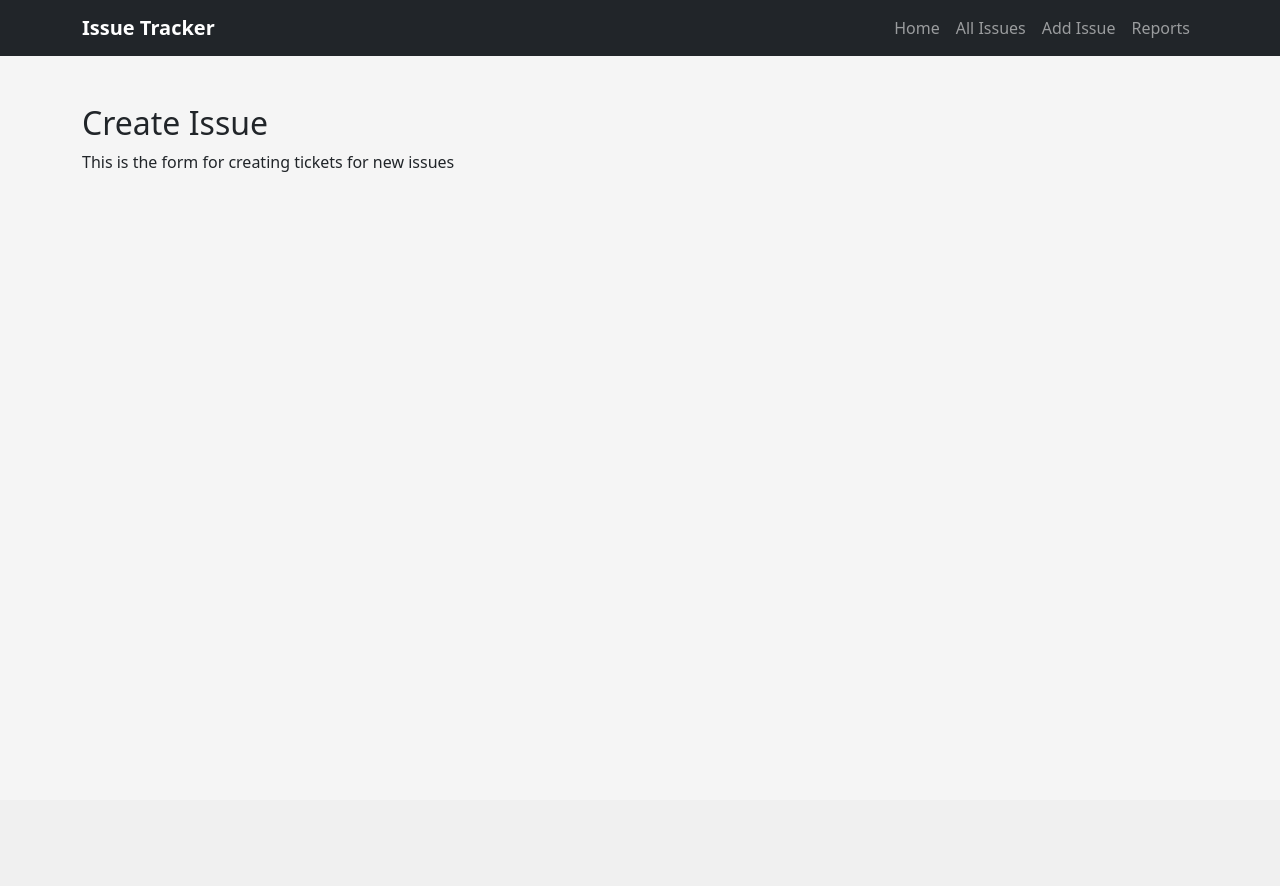
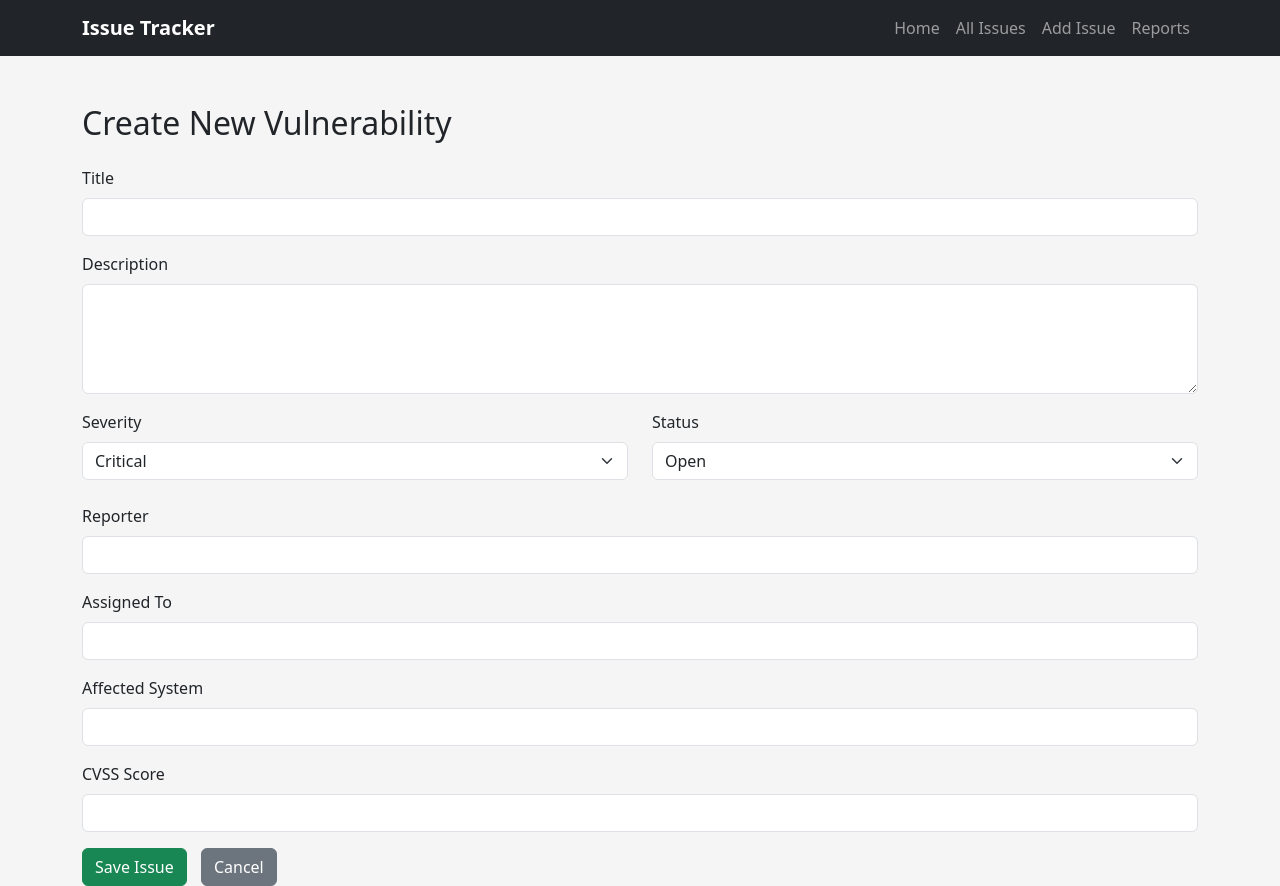
Before and after one commit to dbsspencerjohn-dot/spencer, a Flask app: page /create-issue in a window 1280 px wide. Before the commit the page ends 172 px from the top, so only its background shows below. Run offline with Flask 3, Linux system fonts and the light colour scheme.

Commit message:
created the  create_issue page ( Source : Flask documentation + AI + self )

```diff
--- a/templates/create_issue.html
+++ b/templates/create_issue.html
@@ -1,8 +1,93 @@
 {% extends "base.html" %} {% block title %} Create Issue {% endblock %} {% block
 content %}
 
-<h2>Create Issue</h2>
+<h2 class="mb-4">Create New Vulnerability</h2>
 
-<p>This is the form for creating tickets for new issues</p>
+<form method="POST">
+  <div class="mb-3">
+    <label class="form-label"> Title </label>
+
+    <input type="text" name="title" class="form-control" required />
+  </div>
+
+  <div class="mb-3">
+    <label class="form-label"> Description </label>
+
+    <textarea
+      name="description"
+      class="form-control"
+      rows="4"
+      required
+    ></textarea>
+  </div>
+
+  <div class="row">
+    <div class="col-md-6">
+      <label class="form-label"> Severity </label>
+
+      <select name="severity" class="form-select">
+        <option>Low</option>
+
+        <option>Medium</option>
+
+        <option>High</option>
+
+        <option selected>Critical</option>
+      </select>
+    </div>
+
+    <div class="col-md-6">
+      <label class="form-label"> Status </label>
+
+      <select name="status" class="form-select">
+        <option selected>Open</option>
+
+        <option>In Progress</option>
+
+        <option>Resolved</option>
+
+        <option>Closed</option>
+      </select>
+    </div>
+  </div>
+
+  <br />
+
+  <div class="mb-3">
+    <label class="form-label"> Reporter </label>
+
+    <input type="text" name="reporter" class="form-control" required />
+  </div>
+
+  <div class="mb-3">
+    <label class="form-label"> Assigned To </label>
+
+    <input type="text" name="assigned_to" class="form-control" required />
+  </div>
+
+  <div class="mb-3">
+    <label class="form-label"> Affected System </label>
+
+    <input type="text" name="affected_system" class="form-control" required />
+  </div>
+
+  <div class="mb-3">
+    <label class="form-label"> CVSS Score </label>
+
+    <input
+      type="number"
+      step="0.1"
+      min="0"
+      max="10"
+      name="cvss_score"
+      class="form-control"
+      required
+    />
+  </div>
+
+  <button type="submit" class="btn btn-success">Save Issue</button>
+
+  <a href="/issues-page" class="btn btn-secondary"> Cancel </a>
+</form>
 
 {% endblock %}
```
